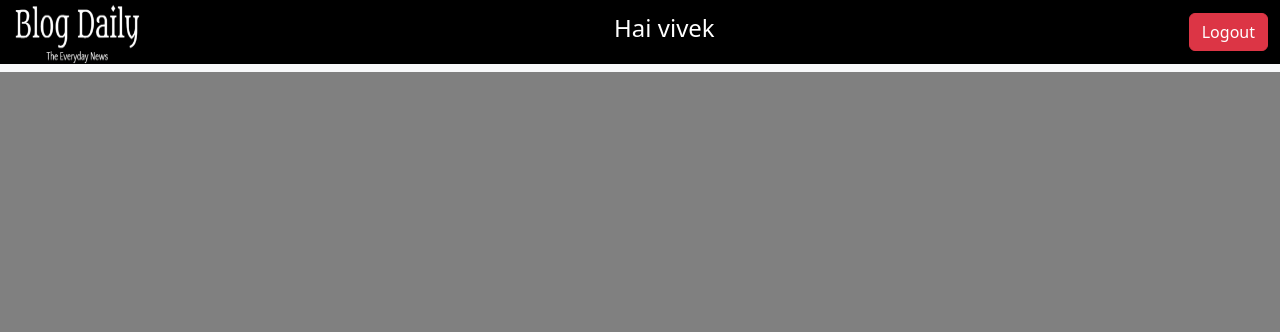
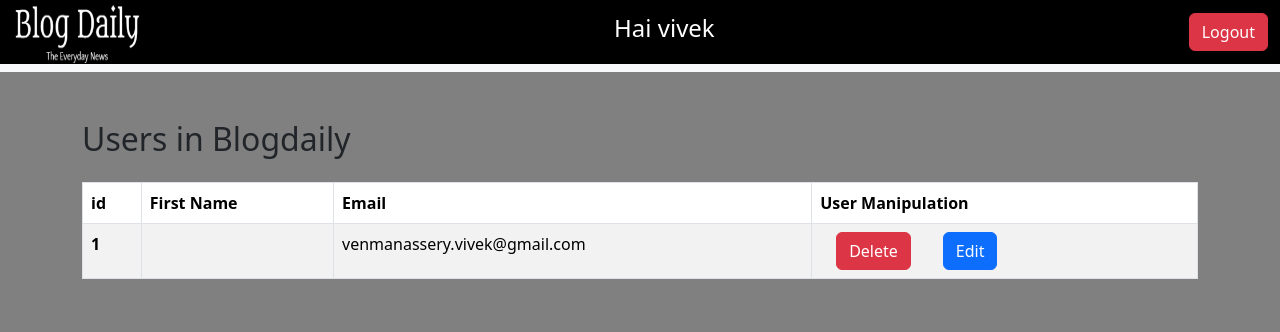
Before and after one commit to Vivek-venmanassery-sunilkumar/blog_mini, a Django app: page /admin_auth/ in a window 1280 px wide. Shown: the top 332 px of the page. Run offline with Django 5.2, Linux system fonts and the light colour scheme; a user stored in the database is signed in; data comes from the database, SQL or seed files in the repository.

Commit message:
edit functionality pending

```diff
--- a/blog_main/admin_auth/templates/admin_auth.html
+++ b/blog_main/admin_auth/templates/admin_auth.html
@@ -1,7 +1,7 @@
 {%extends 'index.html' %}
 {%load static%}
 {%block head%}
-<link rel="stylesheet" href="{%static 'css/homepage_auth.css' %}">
+<link rel="stylesheet" href="{%static 'css/homepage_auth_admin.css' %}">
 {%endblock%}
 
 {%block content%}
@@ -20,4 +20,43 @@
         </div>
     </div>
 </nav>
+<div class="container mt-5">
+    <h2 class="mb-4">Users in Blogdaily</h2>
+    <table class="table table-striped table-bordered">
+        <thead class="thead-dark">
+            <tr>
+                <th scope="col">id</th>
+                <th scope="col">First Name</th>
+                <th scope="col">Email</th>
+                <th scope="col">User Manipulation</th>
+            </tr>
+        </thead>
+        <tbody>
+            {%for user in users%}
+            <tr>
+                <th scope="row">{{user.id}}</th>
+                <td>{{user.first_name}}</td>
+                <td>{{user.email}}</td>
+                <td>
+                    <div class="d-flex justify-content-start">
+                        <form action="{%url 'admin_auth:admin' %}" method="POST">
+                            {%csrf_token%}
+                            <input type="hidden" name="action" value="delete">
+                            <input type="hidden" name="user_id" value="{{user.id}}">
+                            <button class="btn btn-danger mx-3">Delete</button>
+                        </form>
+                        <form action="{%url 'admin_auth:admin' %}" method="POST">
+                            {%csrf_token%}
+                            <input type="hidden" name="action" value="edit">
+                            <input type="hidden" name="user_id" value="{{user.id}}">
+                            <button class="btn btn-primary mx-3">Edit</button>
+                        </form>
+                    </div>
+                </td>
+            </tr>
+            {%endfor%}
+        </tbody>
+    </table>
+</div>
+
 {%endblock%}
--- a/blog_main/admin_auth/views.py
+++ b/blog_main/admin_auth/views.py
@@ -1,13 +1,30 @@
 from django.shortcuts import render,redirect
+from django.contrib.auth.models import User
 from django.views.decorators.cache import cache_control
 
 # Create your views here.
 @cache_control(no_cache=True,must_revalidate=True, no_store=True)
 def auth_admin(request):
-    if request.user.is_authenticated and request.user.is_superuser:
-        user = request.user.username
-        return render(request, 'admin_auth.html', {'admin_user':user})
-    elif request.user.is_authenticated:
-        return redirect('blog_homepage:homepage_auth')
+    if request.method=='POST':
+        action = request.POST.get('action')
+        if action == 'delete':
+            pk = request.POST.get('user_id')
+            user = User.objects.get(pk=pk)
+            if user.is_superuser:
+                print('delete cannot be performed')
+            else:
+                user.delete()
+        elif action == 'edit':
+            pk = request.POST.get('user_id')
+            user = User.objects.get(pk=pk)
+            pass
+        return redirect('admin_auth:admin')
     else:
-        return redirect('blog_homepage:homepage')
+        if request.user.is_authenticated and request.user.is_superuser:
+            user = request.user.username
+            users = User.objects.all()
+            return render(request, 'admin_auth.html', {'admin_user':user, 'users':users})
+        elif request.user.is_authenticated:
+            return redirect('blog_homepage:homepage_auth')
+        else:
+            return redirect('blog_homepage:homepage')
--- a/blog_main/authentication/views.py
+++ b/blog_main/authentication/views.py
@@ -36,7 +36,7 @@ def sign_up_auth(request):
         form = SignupForm(request.POST)
         if form.is_valid():
             user = User.objects.create_user(
-                username=form.cleaned_data['email'],
+                username=form.cleaned_data['full_name'],
                 email=form.cleaned_data['email'],
                 password=form.cleaned_data['password']
             )
--- a/blog_main/blog_homepage/templates/authenticated_homepage.html
+++ b/blog_main/blog_homepage/templates/authenticated_homepage.html
@@ -16,4 +16,7 @@
         </div>
     </div>
 </nav>
+<div class="innerdiv">
+
+</div>
 {%endblock%}
--- a/blog_main/blog_homepage/templates/homepage.html
+++ b/blog_main/blog_homepage/templates/homepage.html
@@ -20,4 +20,7 @@
         </div>
     </div>
 </nav>
+<div class="innerdiv">
+
+</div>
 {%endblock%}
--- a/blog_main/static/css/homepage_auth.css
+++ b/blog_main/static/css/homepage_auth.css
@@ -6,3 +6,11 @@
     background-color: black;
     margin-top: -0.5rem;
 }
+.innerdiv{
+    background: linear-gradient(to bottom, #e0e0e0, #b0b0b0); /* Greyish gradient */
+    margin: 0;
+    padding: 0;
+    font-family: Arial, sans-serif;
+    height: 80vh;
+    width: 100%;
+}
--- /dev/null
+++ b/blog_main/static/css/homepage_auth_admin.css
@@ -0,0 +1,8 @@
+.logo{
+    height: 4rem;
+    width: 8rem;
+}
+.navigationbar{
+    background-color: black;
+    margin-top: -0.5rem;
+}
```
Also changed, not shown: blog_main/static/css/homepage.css (+11 -0 lines).
